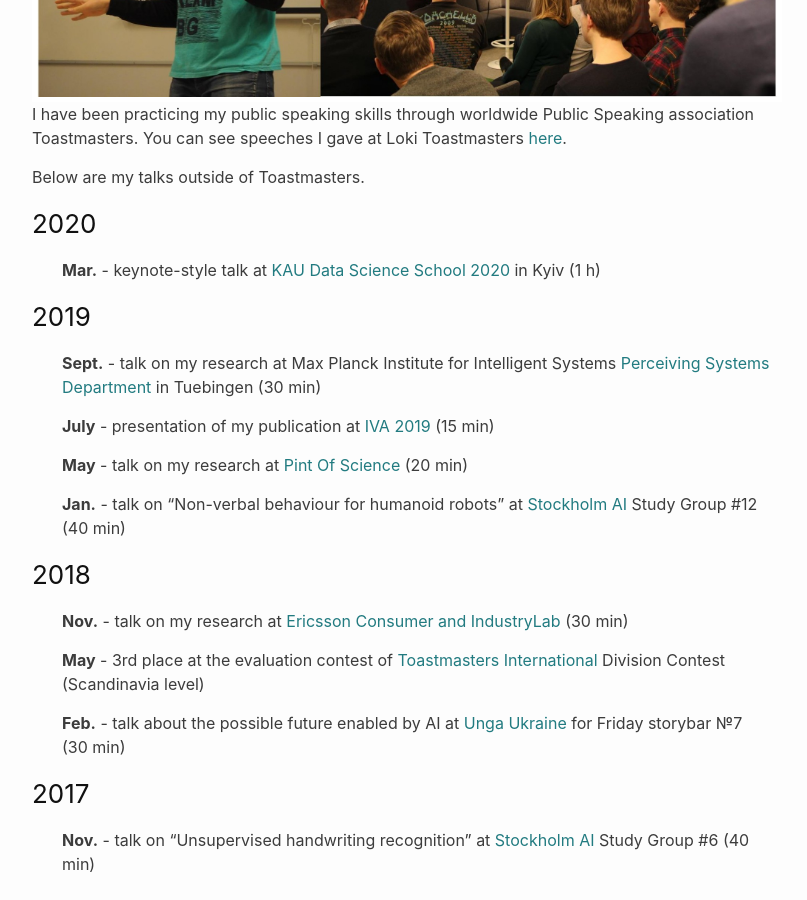
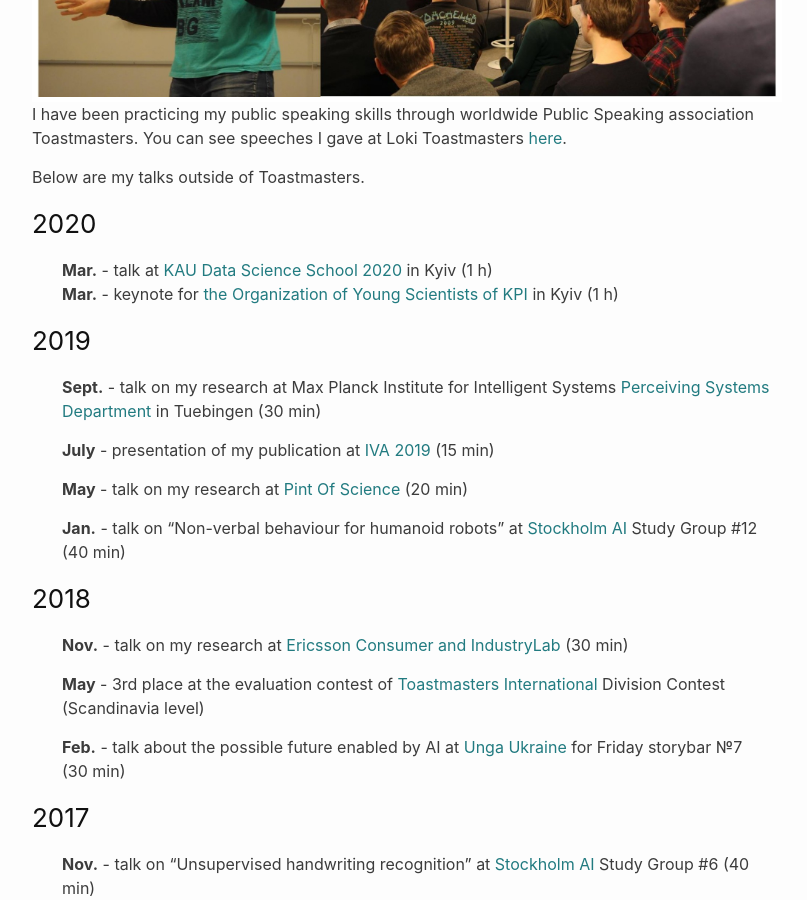
Before and after one commit to Svito-zar/Svito-zar.github.io, a Jekyll site: the page built from _pages/speaking.md, in a window 1280 px wide and 900 px high, scrolled down 336 px. Shown: the whole window, without its empty margins (238-1045 px from the left). Built offline with Jekyll 4.4.1, drawn with Linux system fonts in a browser that asks for light colours.

Commit message:
Update on paper and talks

```diff
--- a/_pages/speaking.md
+++ b/_pages/speaking.md
@@ -11,7 +11,8 @@ You can see speeches I gave at Loki Toastmasters [here](https://www.youtube.com/
 Below are my talks outside of Toastmasters.
 
 ### 2020
-* <strong>Mar.</strong> - keynote-style talk at [KAU Data Science School 2020](https://sites.google.com/view/kaudatascienceschool-2020/taras-kucherenko) in Kyiv (1 h)
+* <strong>Mar.</strong> - talk at [KAU Data Science School 2020](https://sites.google.com/view/kaudatascienceschool-2020/taras-kucherenko) in Kyiv (1 h)
+* <strong>Mar.</strong> - keynote for [the Organization of Young Scientists of KPI](http://ssa.org.ua/) in Kyiv (1 h)
 
 ### 2019
 * <strong>Sept.</strong> - talk on my research at Max Planck Institute for Intelligent Systems [Perceiving Systems Department](https://ps.is.tuebingen.mpg.de/events/how-to-make-your-agent-gesture-in-a-natural-way) in Tuebingen (30 min)
```
Also changed, not shown: _pages/publications.md (+1 -1 lines).
